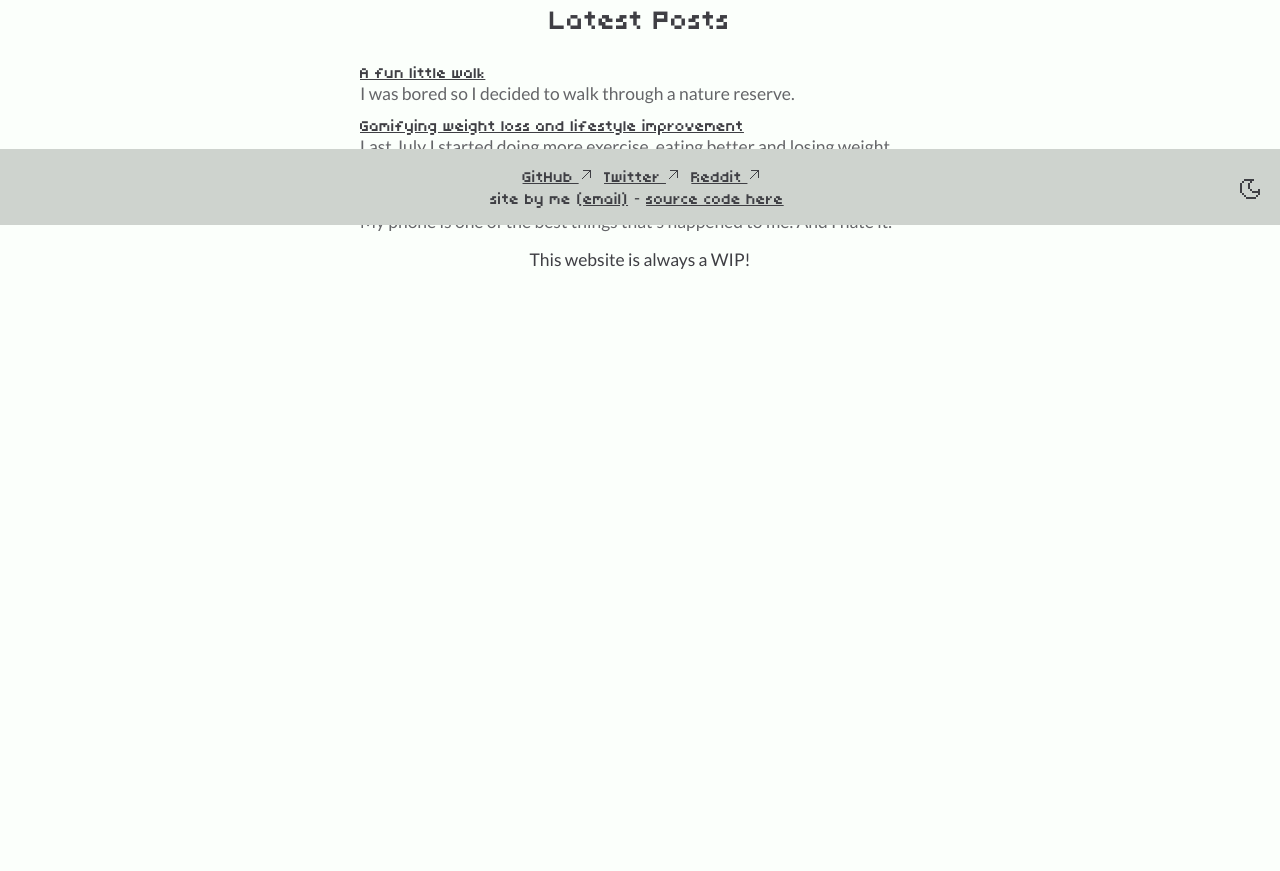
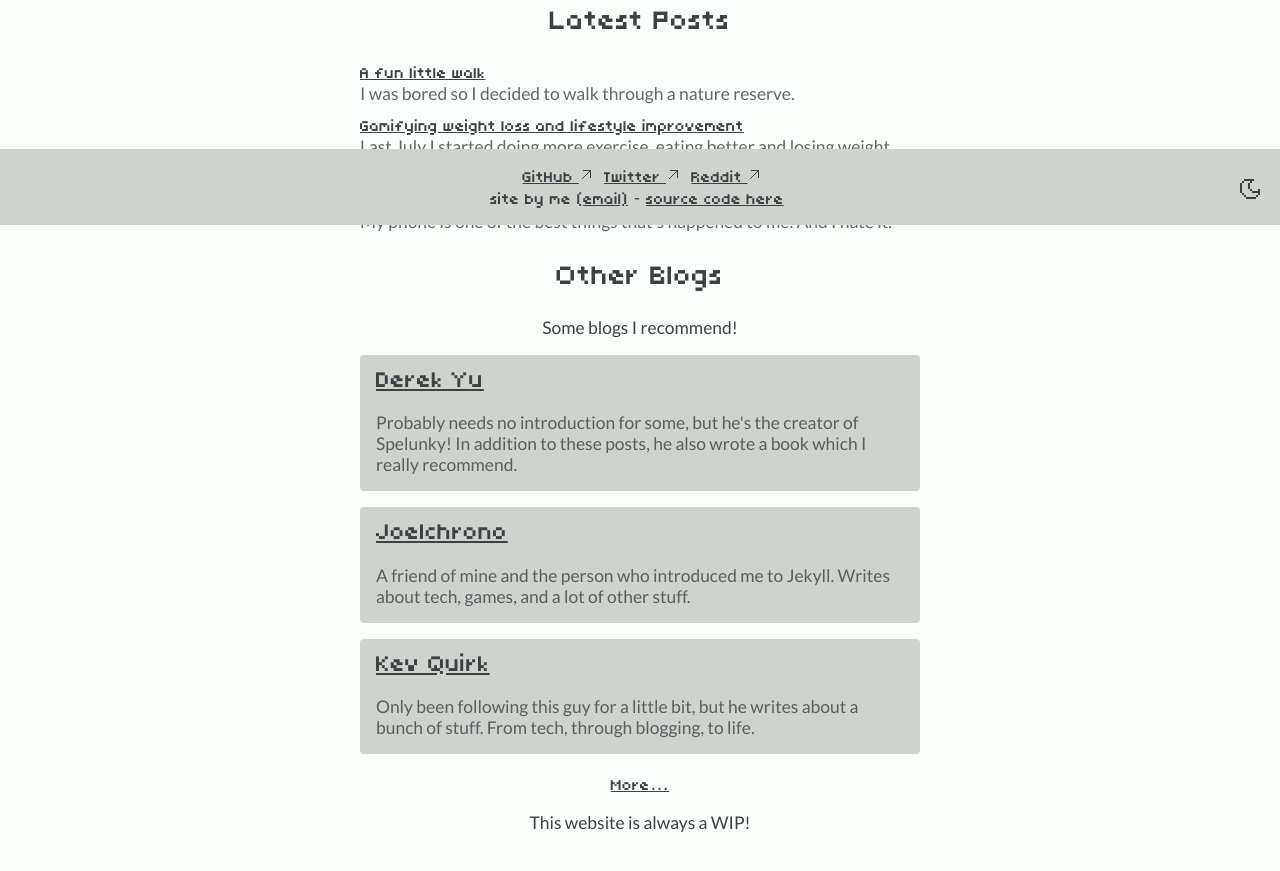
Before and after one commit to BenjaTK/benjatk.github.io, a Jekyll site: the page built from index.md, in a window 1280 px wide, cut to the strip 675-1606 px from the top of the page. Shown: the top 871 px of the strip. Built offline with Jekyll 4.4.1, drawn with Linux system fonts in a browser that asks for light colours; before the commit the page ends 1043 px from its top, so only the background shows below that.

Commit message:
Blogroll and reorganization

```diff
--- /dev/null
+++ b/_data/blogroll.yml
@@ -0,0 +1,18 @@
+- name: sirmilkman
+  link: https://www.sirmilkman.com/
+  description: "sirmilkman is a fellow gamedev and friend. In their site they post monthly roundups and have some photography and art."
+- name: Roman Hyacinths (Jaylus)
+  link: https://www.romanhyacinths.com/
+  description: "An artist and gamedev who's started a blog of her own!"
+- name: Joelchrono
+  link: https://joelchrono.xyz/
+  description: "A friend of mine and the person who introduced me to Jekyll. Writes about tech, games, and a lot of other stuff."
+- name: Kev Quirk
+  link: https://kevquirk.com/
+  description: "Only been following this guy for a little bit, but he writes about a bunch of stuff. From tech, through blogging, to life."
+- name: Derek Yu
+  link: https://makegames.tumblr.com/
+  description: "Probably needs no introduction for some, but he's the creator of Spelunky! In addition to these posts, he also wrote a book which I really recommend."
+- name: Rach Smith
+  link: https://rachsmith.com/
+  description: Similar to Kev, she writes about a bunch of different stuff.
--- /dev/null
+++ b/_includes/back-button.html
@@ -0,0 +1,3 @@
+<svg width="16" shape-rendering="crispEdges" viewBox="0 -.5 16 16" xmlns="http://www.w3.org/2000/svg">
+    <path d="m10 4h2m-4 1h4m-6 1h6m-8 1h8m-10 1h10m-12 1h12m-12 1h12m-10 1h10m-8 1h8m-6 1h6m-4 1h4m-2 1h2"/></svg><a class="back-button" href="{{ include.link }}" >Back</a>
+<br>
--- /dev/null
+++ b/_includes/blogroll.html
@@ -0,0 +1,9 @@
+<ul class="homepage-blog-list">
+    {% assign sorted_blogroll = site.data.blogroll | sort: 'name' %}
+    {% for blogger in sorted_blogroll limit:include.limit %}
+      <li class="comment-box">
+        <h2 style="margin-top:0"><a href="{{ blogger.link }}">{{ blogger.name }}</a></h2>
+        <p class="unimportant" style="margin-bottom:0">{{ blogger.description }}</p>
+      </li>
+    {% endfor %}
+</ul>
--- a/_sass/comments.scss
+++ b/_sass/comments.scss
@@ -50,7 +50,6 @@
     display: block;
     flex: auto;
     border-radius: 4px;
-
 }
 
 #no-comments-found, #cant-comment {
--- a/_sass/main.scss
+++ b/_sass/main.scss
@@ -190,6 +190,17 @@ blockquote {
     margin: auto;
 }
 
+.subpage-content {
+    max-width: 40rem;
+    display: inline-block;
+    align-self: center;
+    padding-left: 1rem;
+    padding-right: 1rem;
+    transition-duration: 0.1s;
+    text-align: justify;
+    margin-bottom: 4rem;
+}
+
 /* --- Home --- */
 
 .game-grid {
@@ -353,19 +364,10 @@ blockquote {
     display: inline-block;
 }
 
-.post {
-    max-width: 40rem;
-    display: inline-block;
-    align-self: center;
-    padding-left: 1rem;
-    padding-right: 1rem;
-    transition-duration: 0.1s;
-    text-align: justify;
-    margin-bottom: 4rem;
-}
+
 
 .post-header {
-    margin-bottom: 0;
+    margin-bottom: 0.6lh;
 }
 
 .post-info {
--- /dev/null
+++ b/blogroll.md
@@ -0,0 +1,14 @@
+---
+layout: subpage
+title: Recommended Blogs
+back-link: /
+excerpt: Some blogs I recommend, in alphabetical order!
+---
+
+<hr>
+
+Ranging from friends, to famous developers, to blogs I recently learned about.
+
+Hope you check these out and follow them.<br>Not all of these have an RSS feed (or their own website at all), but some do.
+
+{% include blogroll.html %}
--- a/index.md
+++ b/index.md
@@ -29,6 +29,13 @@ Hi! I'm **BenjaTK**. I make **fun little games**.
   {% endfor %}
 </ul>
 
+# Other Blogs
+
+Some blogs I recommend!
+
+{% include blogroll.html limit=3 %}
+[More...](/blogroll/)
+
 
 This website is always a WIP!
 
```
Also changed, not shown: _layouts/post.html (+6 -21 lines), _layouts/subpage.html (added, +25 -0 lines).
